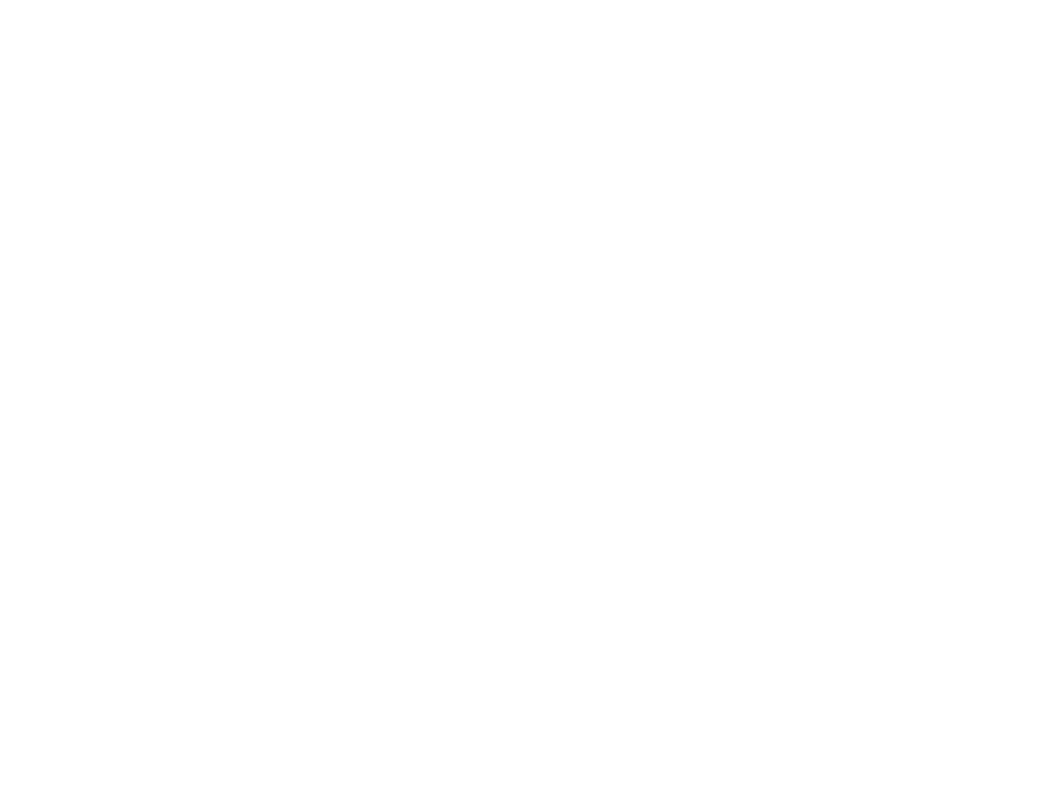
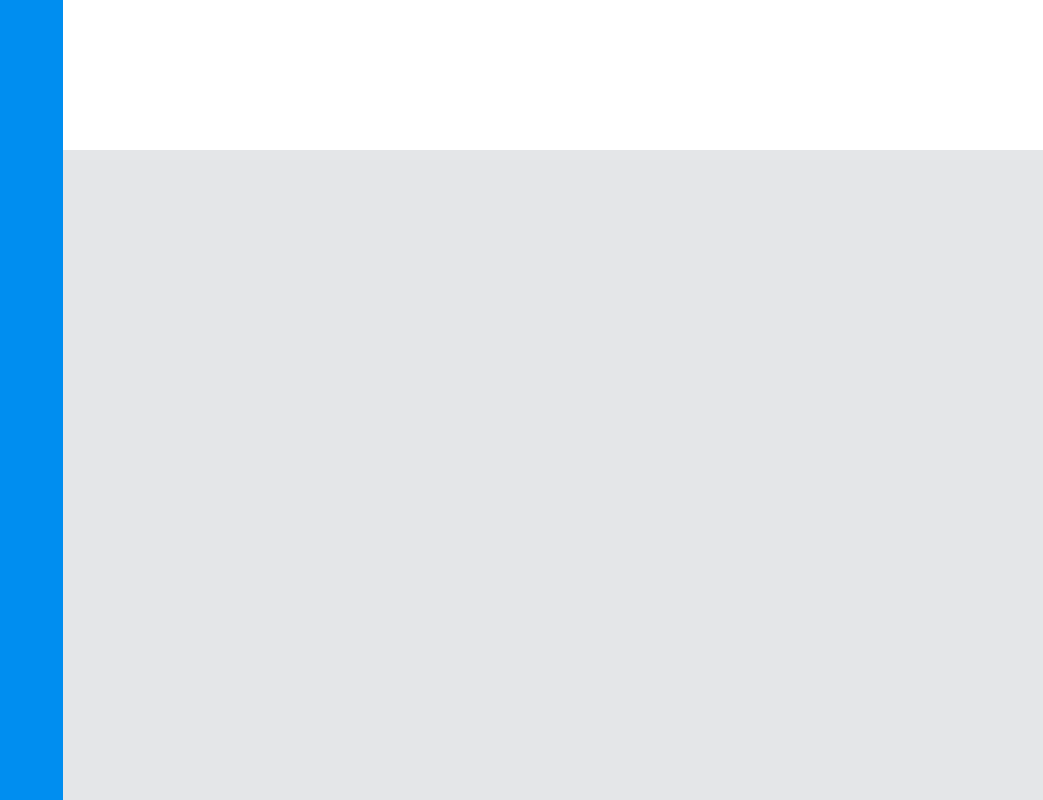
Before and after one commit to emiliano-chp-dev/odin-dashboard, a plain HTML site: page index.html in a window 1280 px wide. Shown: the whole page, without its empty margins (237-1280 px from the left). Drawn offline with Linux system fonts and the light colour scheme.

Commit message:
Apply grid properties to sections

```diff
--- a/style.css
+++ b/style.css
@@ -16,4 +16,29 @@ body {
   font-family: 'Roboto', system-ui, -apple-system, BlinkMacSystemFont,
     'Segoe UI', Oxygen, Ubuntu, Cantarell, 'Open Sans', 'Helvetica Neue',
     sans-serif;
+  display: grid;
+
+  grid-template-areas:
+    'nav header header'
+    'nav main main'
+    'nav main main'
+    'nav main main';
+
+  grid-template-columns: 300px auto;
+  grid-template-rows: 150px auto;
 }
+
+header {
+  grid-area: header;
+  background-color: #fff;
+}
+
+nav {
+  grid-area: nav;
+  background-color: rgb(0, 142, 240);
+}
+
+main {
+  grid-area: main;
+  background-color: #e4e6e8;
+}
```
